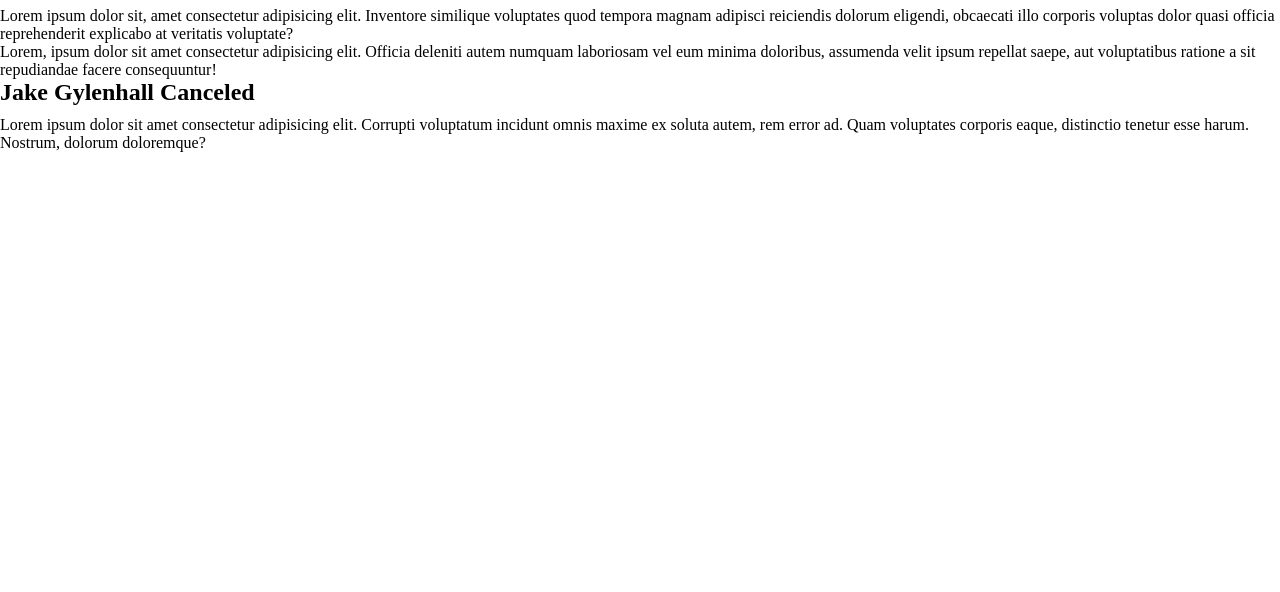
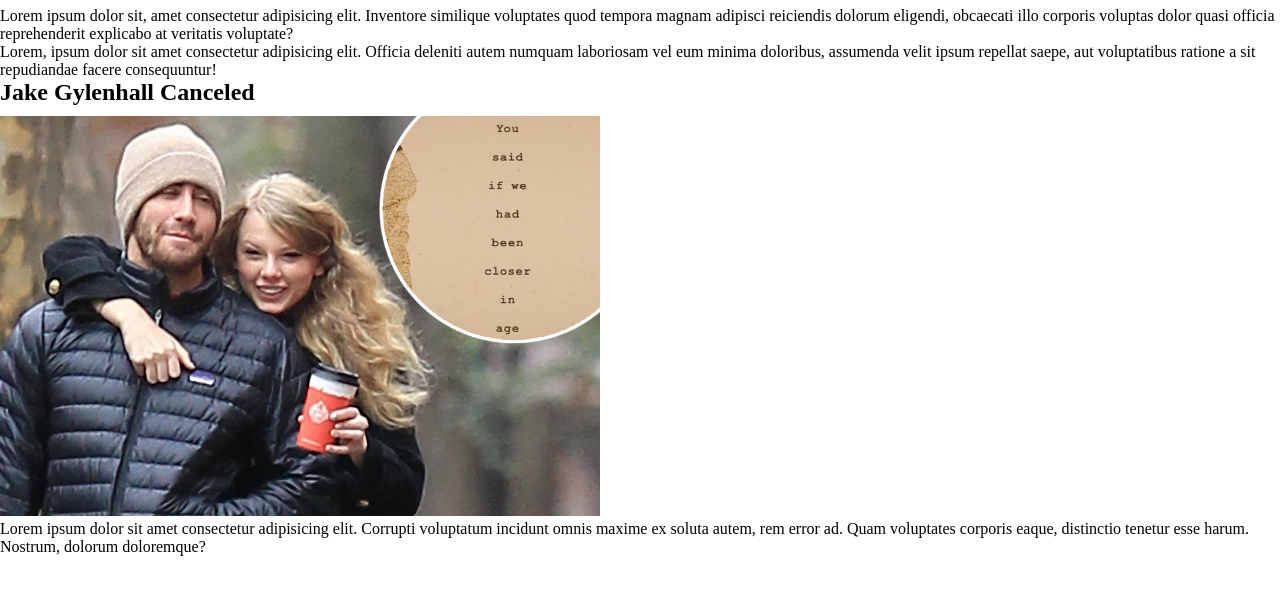
Before and after one commit to amalvara1/assignment4, a plain HTML site: page index.html in a window 1280 px wide. Shown: the part 88-680 px from the top of the page. Drawn offline with Linux system fonts and the light colour scheme.

```diff
--- a/index.html
+++ b/index.html
@@ -29,6 +29,11 @@
 
             <section class="canceled">
                 <h2>Jake Gylenhall Canceled</h2>
+                <div class="jake-stinks">
+                    <img src="images/canceled.jpeg" alt="jake and taylor" width="600">
+
+                </div>
+
 
                 <p>Lorem ipsum dolor sit amet consectetur adipisicing elit. Corrupti voluptatum incidunt omnis maxime ex soluta autem, rem error ad. Quam voluptates corporis eaque, distinctio tenetur esse harum. Nostrum, dolorum doloremque?</p>
 
```
